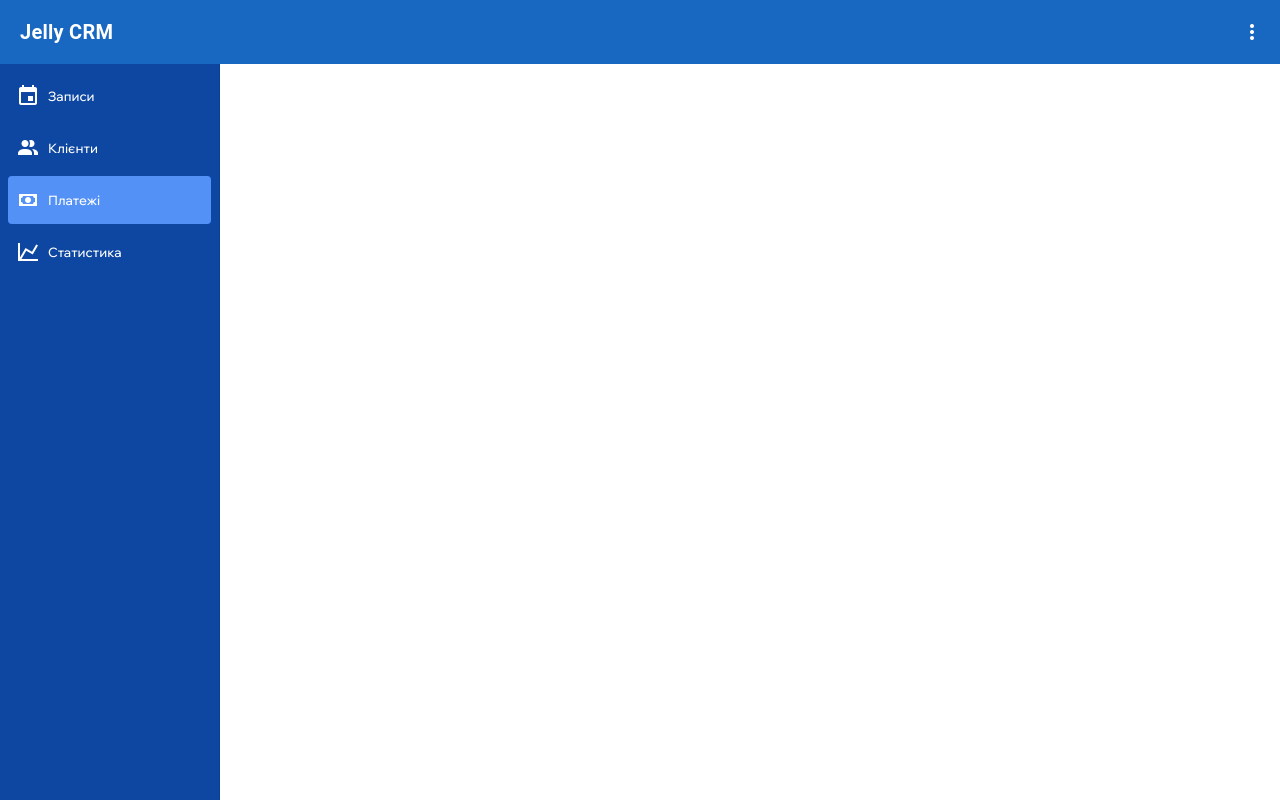
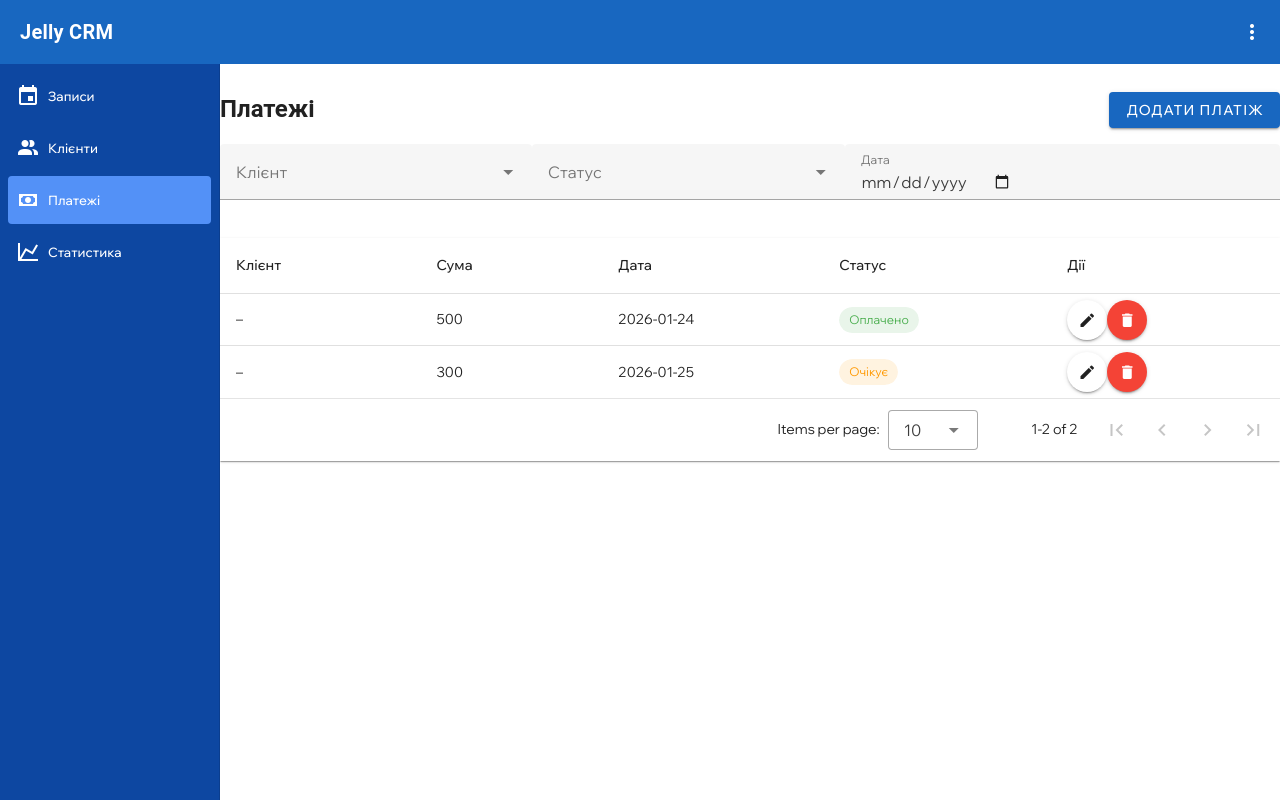
Before and after one commit to Artem-Zhuravlev/crm-front, a Vue app: page /payments in a window 1280 px wide. Built offline with nearby package versions, Linux system fonts and the light colour scheme.

Commit message:
feat: add payments components

```diff
--- /dev/null
+++ b/src/features/payments/components/PaymentsDialog.vue
@@ -0,0 +1,65 @@
+<template>
+  <v-dialog v-model="dialog" max-width="500">
+    <v-card>
+      <v-card-title>
+        <span class="text-h6">{{ payment.id ? 'Редагувати платіж' : 'Новий платіж' }}</span>
+      </v-card-title>
+
+      <v-card-text>
+        <v-select v-model="localPayment.clientId" :items="clientsOptions" label="Клієнт" dense />
+        <v-text-field v-model="localPayment.amount" label="Сума" type="number" dense />
+        <v-text-field v-model="localPayment.date" label="Дата" type="date" dense />
+        <v-select
+          v-model="localPayment.status"
+          :items="['Оплачено', 'Очікує', 'Скасовано']"
+          label="Статус"
+          dense
+        />
+      </v-card-text>
+
+      <v-card-actions>
+        <v-spacer />
+        <v-btn text @click="close">Скасувати</v-btn>
+        <v-btn color="primary" @click="save">Зберегти</v-btn>
+      </v-card-actions>
+    </v-card>
+  </v-dialog>
+</template>
+
+<script setup lang="ts">
+import { reactive, computed, watch } from 'vue'
+import type { Payment } from '../types'
+import type { Client } from '@/features/clients/types'
+
+const props = defineProps<{
+  open: boolean
+  payment: Payment
+  clients: Client[]
+}>()
+
+const emit = defineEmits<{
+  (e: 'update:open', v: boolean): void
+  (e: 'update:payment', v: Payment): void
+  (e: 'save', v: Payment): void
+}>()
+
+const dialog = computed({
+  get: () => props.open,
+  set: (val) => emit('update:open', val),
+})
+
+const localPayment = reactive({ ...props.payment })
+
+watch(
+  () => props.payment,
+  (val) => Object.assign(localPayment, val),
+  { immediate: true },
+)
+
+watch(localPayment, (val) => emit('update:payment', val), { deep: true })
+
+const close = () => (dialog.value = false)
+const save = () => emit('save', { ...localPayment })
+
+const clientsOptions = computed(() => props.clients.map((c) => ({ label: c.name, value: c.id })))
+</script>
--- /dev/null
+++ b/src/features/payments/components/PaymentsFilters.vue
@@ -0,0 +1,41 @@
+<template>
+  <div class="d-flex gap-3 mb-4 flex-wrap">
+    <v-select
+      v-model="localFilters.clientId"
+      :items="clientsOptions"
+      label="Клієнт"
+      clearable
+      dense
+    />
+    <v-select
+      v-model="localFilters.status"
+      :items="['Оплачено', 'Очікує', 'Скасовано']"
+      label="Статус"
+      clearable
+      dense
+    />
+    <v-text-field v-model="localFilters.date" type="date" label="Дата" dense clearable />
+  </div>
+</template>
+
+<script setup lang="ts">
+import { reactive, watch, computed } from 'vue'
+import type { Client } from '@/features/clients/types'
+
+const props = defineProps<{
+  filters: { clientId: number | null; status: string | null; date: string }
+  clients?: Client[]
+}>()
+
+const emit = defineEmits<{
+  (e: 'update:filters', v: typeof props.filters): void
+}>()
+
+const localFilters = reactive({ ...props.filters })
+
+watch(localFilters, (val) => emit('update:filters', val), { deep: true })
+
+const clientsOptions = computed(
+  () => props.clients?.map((c) => ({ label: c.name, value: c.id })) || [],
+)
+</script>
--- /dev/null
+++ b/src/features/payments/components/PaymentsTable.vue
@@ -0,0 +1,55 @@
+<template>
+  <v-data-table :headers="headers" :items="items" item-key="id" class="elevation-1">
+    <template #item.clientId="{ item }">
+      {{ getClientName(item.clientId) }}
+    </template>
+
+    <template #item.status="{ item }">
+      <v-chip :color="statusColor(item.status)" size="small">{{ item.status }}</v-chip>
+    </template>
+
+    <template #item.actions="{ item }">
+      <v-btn icon size="small" @click="$emit('edit', item)">
+        <v-icon>mdi-pencil</v-icon>
+      </v-btn>
+      <v-btn icon size="small" color="red" @click="$emit('delete', item.id)">
+        <v-icon>mdi-delete</v-icon>
+      </v-btn>
+    </template>
+  </v-data-table>
+</template>
+
+<script setup lang="ts">
+import type { Payment } from '../types'
+import type { Client } from '@/features/clients/types'
+
+const props = defineProps<{
+  items: Payment[]
+  clients?: Client[]
+}>()
+
+const headers = [
+  { title: 'Клієнт', key: 'clientId' },
+  { title: 'Сума', key: 'amount' },
+  { title: 'Дата', key: 'date' },
+  { title: 'Статус', key: 'status' },
+  { title: 'Дії', key: 'actions', sortable: false },
+]
+
+const getClientName = (id: number) => {
+  return props.clients?.find((c) => c.id === id)?.name || '–'
+}
+
+const statusColor = (status: string) => {
+  switch (status) {
+    case 'Оплачено':
+      return 'green'
+    case 'Очікує':
+      return 'orange'
+    case 'Скасовано':
+      return 'red'
+    default:
+      return 'grey'
+  }
+}
+</script>
--- /dev/null
+++ b/src/features/payments/types.ts
@@ -0,0 +1,7 @@
+export type Payment = {
+  id: number
+  clientId: number
+  amount: number
+  date: string
+  status: string
+}
--- /dev/null
+++ b/src/features/payments/views/PaymentsPage.vue
@@ -0,0 +1,91 @@
+<template>
+  <div>
+    <!-- Заголовок и кнопка -->
+    <div class="d-flex align-center justify-space-between mb-4">
+      <h2 class="text-h5 font-weight-bold">Платежі</h2>
+      <v-btn color="primary" @click="openCreate">Додати платіж</v-btn>
+    </div>
+
+    <!-- Фильтры -->
+    <PaymentsFilters v-model:filters="filters" />
+
+    <!-- Таблица -->
+    <PaymentsTable :items="filteredPayments" @edit="editPayment" @delete="deletePayment" />
+
+    <!-- Диалог -->
+    <PaymentsDialog
+      v-model:open="dialog"
+      :payment="form"
+      :clients="clients"
+      @save="savePayment"
+      @update:payment="form = $event"
+    />
+  </div>
+</template>
+
+<script setup lang="ts">
+import { ref, computed } from 'vue'
+import type { Payment } from '../types'
+import type { Client } from '@/features/clients/types'
+import PaymentsFilters from '../components/PaymentsFilters.vue'
+import PaymentsTable from '../components/PaymentsTable.vue'
+import PaymentsDialog from '../components/PaymentsDialog.vue'
+
+const dialog = ref(false)
+const form = ref<Payment>({
+  id: 0,
+  clientId: 0,
+  amount: 0,
+  date: '',
+  status: 'Оплачено',
+})
+
+const clients: Client[] = [
+  { id: 1, name: 'Іван Петренко', email: 'ivan@mail.com', phone: '0991234567' },
+  { id: 2, name: 'Олена Коваль', email: 'olena@mail.com', phone: '0669876543' },
+]
+
+const filters = ref({
+  clientId: null as number | null,
+  status: null as string | null,
+  date: '',
+})
+
+const payments = ref<Payment[]>([
+  { id: 1, clientId: 1, amount: 500, date: '2026-01-24', status: 'Оплачено' },
+  { id: 2, clientId: 2, amount: 300, date: '2026-01-25', status: 'Очікує' },
+])
+
+const filteredPayments = computed(() => {
+  return payments.value.filter((p) => {
+    const matchClient = filters.value.clientId ? p.clientId === filters.value.clientId : true
+    const matchStatus = filters.value.status ? p.status === filters.value.status : true
+    const matchDate = filters.value.date ? p.date === filters.value.date : true
+    return matchClient && matchStatus && matchDate
+  })
+})
+
+const openCreate = () => {
+  form.value = { id: 0, clientId: 0, amount: 0, date: '', status: 'Оплачено' }
+  dialog.value = true
+}
+
+const savePayment = (payment: Payment) => {
+  if (payment.id) {
+    const idx = payments.value.findIndex((p) => p.id === payment.id)
+    if (idx !== -1) payments.value[idx] = { ...payment }
+  } else {
+    payments.value.push({ ...payment, id: Date.now() })
+  }
+  dialog.value = false
+}
+
+const editPayment = (payment: Payment) => {
+  form.value = { ...payment }
+  dialog.value = true
+}
+
+const deletePayment = (id: number) => {
+  payments.value = payments.value.filter((p) => p.id !== id)
+}
+</script>
--- /dev/null
+++ b/src/features/stats/views/StatsPage.vue
@@ -0,0 +1,51 @@
+<template>
+  <v-container fluid>
+    <v-row class="mb-6">
+      <v-col cols="12">
+        <h1 class="text-h4 font-weight-bold">Панель статистики</h1>
+        <p class="text-subtitle-1 text--secondary">Основні показники роботи вашого MVP</p>
+      </v-col>
+    </v-row>
+
+    <v-row dense>
+      <v-col cols="12" sm="6" md="3" v-for="stat in stats" :key="stat.title">
+        <v-card class="pa-4" elevation="2">
+          <div class="d-flex justify-space-between align-center">
+            <div>
+              <div class="text-subtitle-2 text--secondary">{{ stat.title }}</div>
+              <div class="text-h5 font-weight-bold">{{ stat.value }}</div>
+            </div>
+            <v-icon :color="stat.iconColor" size="36">{{ stat.icon }}</v-icon>
+          </div>
+        </v-card>
+      </v-col>
+    </v-row>
+
+    <v-row class="mt-8">
+      <v-col cols="12">
+        <v-card class="pa-4" elevation="2">
+          <div class="text-subtitle-1 font-weight-bold mb-2">Активнісь користувачів</div>
+          <div class="text-center py-12 text--secondary">Графік буде тут (дані заглушки)</div>
+        </v-card>
+      </v-col>
+    </v-row>
+  </v-container>
+</template>
+
+<script setup lang="ts">
+import { ref } from 'vue'
+
+interface Stat {
+  title: string
+  value: string | number
+  icon: string
+  iconColor?: string
+}
+
+const stats = ref<Stat[]>([
+  { title: 'Кліенти', value: 124, icon: 'mdi-account-group', iconColor: 'blue' },
+  { title: 'Записи', value: 56, icon: 'mdi-calendar-check', iconColor: 'green' },
+  { title: 'Дохід', value: '$12,345', icon: 'mdi-currency-usd', iconColor: 'teal' },
+  { title: 'Відмінено', value: 5, icon: 'mdi-cancel', iconColor: 'red' },
+])
+</script>
--- a/src/router/index.ts
+++ b/src/router/index.ts
@@ -2,6 +2,8 @@ import { createRouter, createWebHistory, type RouteRecordRaw } from 'vue-router'
 
 const AppointmentsPage = () => import('@/features/appointments/views/AppointmentsPage.vue')
 const ClientsPage = () => import('@/features/clients/views/ClientsPage.vue')
+const PaymentsPage = () => import('@/features/payments/views/PaymentsPage.vue')
+const StatsPage = () => import('@/features/stats/views/StatsPage.vue')
 
 const routes: RouteRecordRaw[] = [
   {
@@ -18,6 +20,16 @@ const routes: RouteRecordRaw[] = [
     name: 'clients',
     component: ClientsPage,
   },
+  {
+    path: '/payments',
+    name: 'payments',
+    component: PaymentsPage,
+  },
+  {
+    path: '/stats',
+    name: 'stats',
+    component: StatsPage,
+  },
 ]
 
 const router = createRouter({
```
